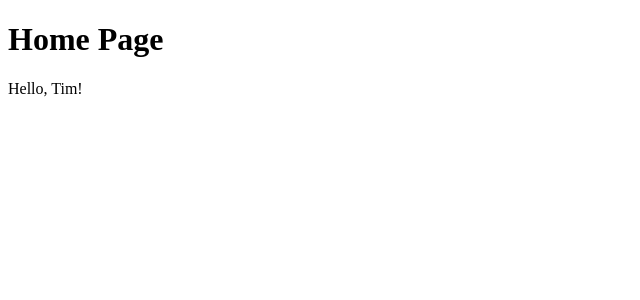
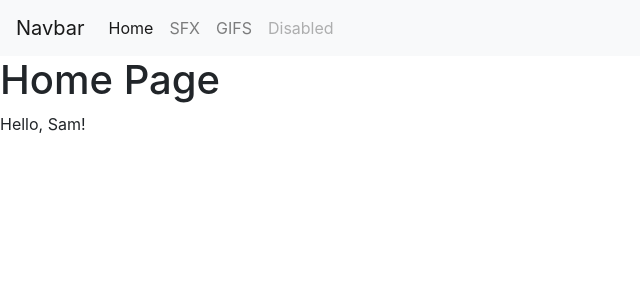
Before and after one commit to samg-dev/silver-octo-funicular, a Flask app: page /views/ in a window 1280 px wide. Shown: the top 300 px of the page, without its empty margins (0-640 px from the left). Run offline with Flask 2, Linux system fonts and the light colour scheme.

Commit message:
Adding some templates, bootstrap css

```diff
--- /dev/null
+++ b/templates/base.html
@@ -0,0 +1,45 @@
+<!DOCTYPE html>
+<html lang="en">
+<head>
+    <link rel="stylesheet" href="https://cdn.jsdelivr.net/npm/bootstrap@4.3.1/dist/css/bootstrap.min.css" integrity="sha384-ggOyR0iXCbMQv3Xipma34MD+dH/1fQ784/j6cY/iJTQUOhcWr7x9JvoRxT2MZw1T" crossorigin="anonymous">
+    <meta charset="UTF-8">
+    <meta http-equiv="X-UA-Compatible" content="IE=edge">
+    <meta name="viewport" content="width=device-width, initial-scale=1.0">
+    <title>{% block title %}{% endblock %}</title>
+</head>
+<body>
+    <nav class="navbar navbar-expand-lg navbar-light bg-light">
+        <a class="navbar-brand" href="#">Navbar</a>
+        <button class="navbar-toggler" type="button" data-toggle="collapse" data-target="#navbarNav" aria-controls="navbarNav" aria-expanded="false" aria-label="Toggle navigation">
+          <span class="navbar-toggler-icon"></span>
+        </button>
+        <div class="collapse navbar-collapse" id="navbarNav">
+          <ul class="navbar-nav">
+            <li class="nav-item active">
+              <a class="nav-link" href="/views/">Home <span class="sr-only">(current)</span></a>
+            </li>
+            <li class="nav-item">
+              <a class="nav-link" href="/views/sfx">SFX</a>
+            </li>
+            <li class="nav-item">
+              <a class="nav-link" href="/views/gifs">GIFS</a>
+            </li>
+            <li class="nav-item">
+              <a class="nav-link disabled" href="#" tabindex="-1" aria-disabled="true">Disabled</a>
+            </li>
+          </ul>
+        </div>
+    </nav>
+    <div>
+        {% block content %}
+        {% endblock %}
+    </div>
+    <script src="https://code.jquery.com/jquery-3.3.1.slim.min.js" integrity="sha384-q8i/X+965DzO0rT7abK41JStQIAqVgRVzpbzo5smXKp4YfRvH+8abtTE1Pi6jizo" crossorigin="anonymous"></script>
+    <script src="https://cdn.jsdelivr.net/npm/popper.js@1.14.7/dist/umd/popper.min.js" integrity="sha384-UO2eT0CpHqdSJQ6hJty5KVphtPhzWj9WO1clHTMGa3JDZwrnQq4sF86dIHNDz0W1" crossorigin="anonymous"></script>
+    <script src="https://cdn.jsdelivr.net/npm/bootstrap@4.3.1/dist/js/bootstrap.min.js" integrity="sha384-JjSmVgyd0p3pXB1rRibZUAYoIIy6OrQ6VrjIEaFf/nJGzIxFDsf4x0xIM+B07jRM" crossorigin="anonymous"></script>
+    <script
+        type="text/javascript"
+        src="{{url_for('static', filename='index.js')}}">
+    </script>
+</body>
+</html>
--- a/templates/index.html
+++ b/templates/index.html
@@ -1,21 +1,8 @@
-<!DOCTYPE html>
-<html lang="en">
-<head>
-    <meta charset="UTF-8">
-    <meta http-equiv="X-UA-Compatible" content="IE=edge">
-    <meta name="viewport" content="width=device-width, initial-scale=1.0">
-    <title>Home</title>
-</head>
-<body>
-    <div>
-        {% block content %}
-        <h1>Home Page</h1>
-        <p>Hello, {{name}}!</p>
-        {% endblock %}
-    </div>
-    <script
-        type="text/javascript"
-        src="{{url_for('static', filename='index.js')}}">
-    </script>
-</body>
-</html>
+{% extends "base.html" %}
+
+{% block title %}Home Page{% endblock %}
+
+{% block content %}
+<h1>Home Page</h1>
+<p>Hello, {{name}}!</p>
+{% endblock %}
--- a/templates/profile.html
+++ b/templates/profile.html
@@ -1,5 +1,5 @@
 {% extends "index.html" %}
 
 {% block content %}
-    <h1>This is the profile page!<h1>
+    <h1>This is the profile page of {{name}}!<h1>
 {% endblock %}
--- a/views.py
+++ b/views.py
@@ -4,21 +4,33 @@ views = Blueprint(__name__, "views")
 
 @views.route("/")
 def home():
-    return render_template("index.html", name="Tim")
+    return render_template("index.html", name="Sam")
 
-@views.route("/profile")
-def profile():
-    return render_template("profile.html")
+@views.route("/sfx")
+def sfx():
+    return render_template("sfx.html")
 
-@views.route("/json")
-def get_json():
-    return jsonify({"username": "Sam"})
+@views.route("/gifs")
+def gifs():
+    return render_template("gifs.html")
 
-@views.route("/data")
-def get_data():
-    data = request.json
-    return jsonify(data)
+# @views.route("/profile")
+# def profile():
+#     return render_template("profile.html")
 
-@views.route("/go-to-home")
-def go_to_home():
-    return redirect(url_for("views.home"))
+# @views.route("/json")
+# def get_json():
+#     return jsonify({"username": "Sam"})
+
+# @views.route("/data")
+# def get_data():
+#     data = request.json
+#     return jsonify(data)
+
+# @views.route("/go-to-home")
+# def go_to_home():
+#     return redirect(url_for("views.home"))
+
+# @views.route("/profile/<name>")
+# def named_profile(name):
+#     return render_template("profile.html", name=name)
```
Also changed, not shown: templates/gifs.html (added, +8 -0 lines), templates/sfx.html (added, +8 -0 lines).
